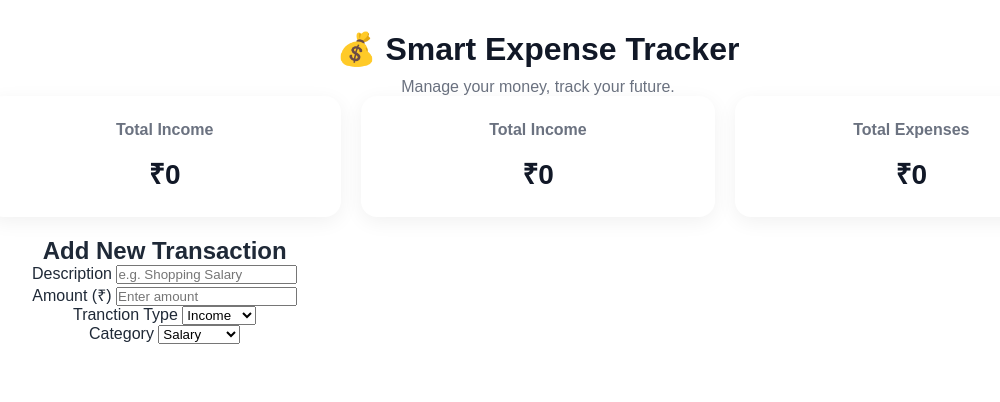
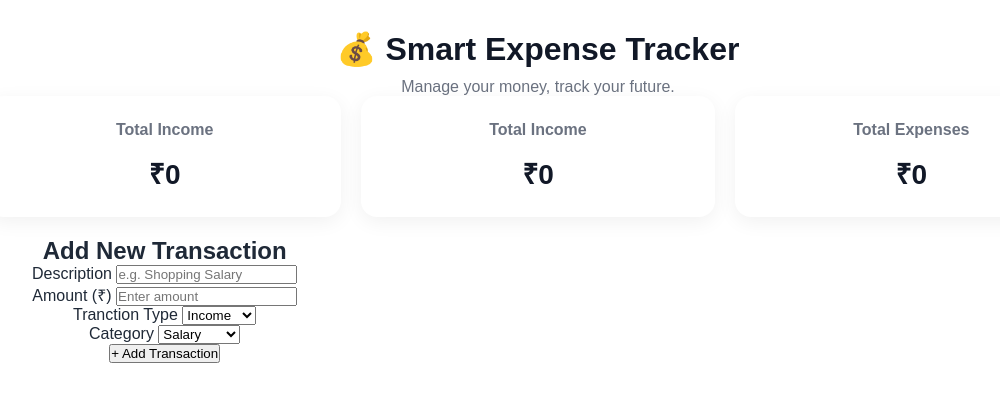
Before and after one commit to yamunakumari890/Smart-Expense-Tracker, a plain HTML site: page index.html in a window 1280 px wide. Shown: the whole page, without its empty margins (102-1102 px from the left). Drawn offline with Linux system fonts and the light colour scheme.

Commit message:
Add Transaction Form HTML

```diff
--- a/index.html
+++ b/index.html
@@ -63,6 +63,7 @@
             </select>
           </div>
 
+          <button type="submit" class="add-btn"> + Add Transaction</button>
 
         </form>
       </section>
```
